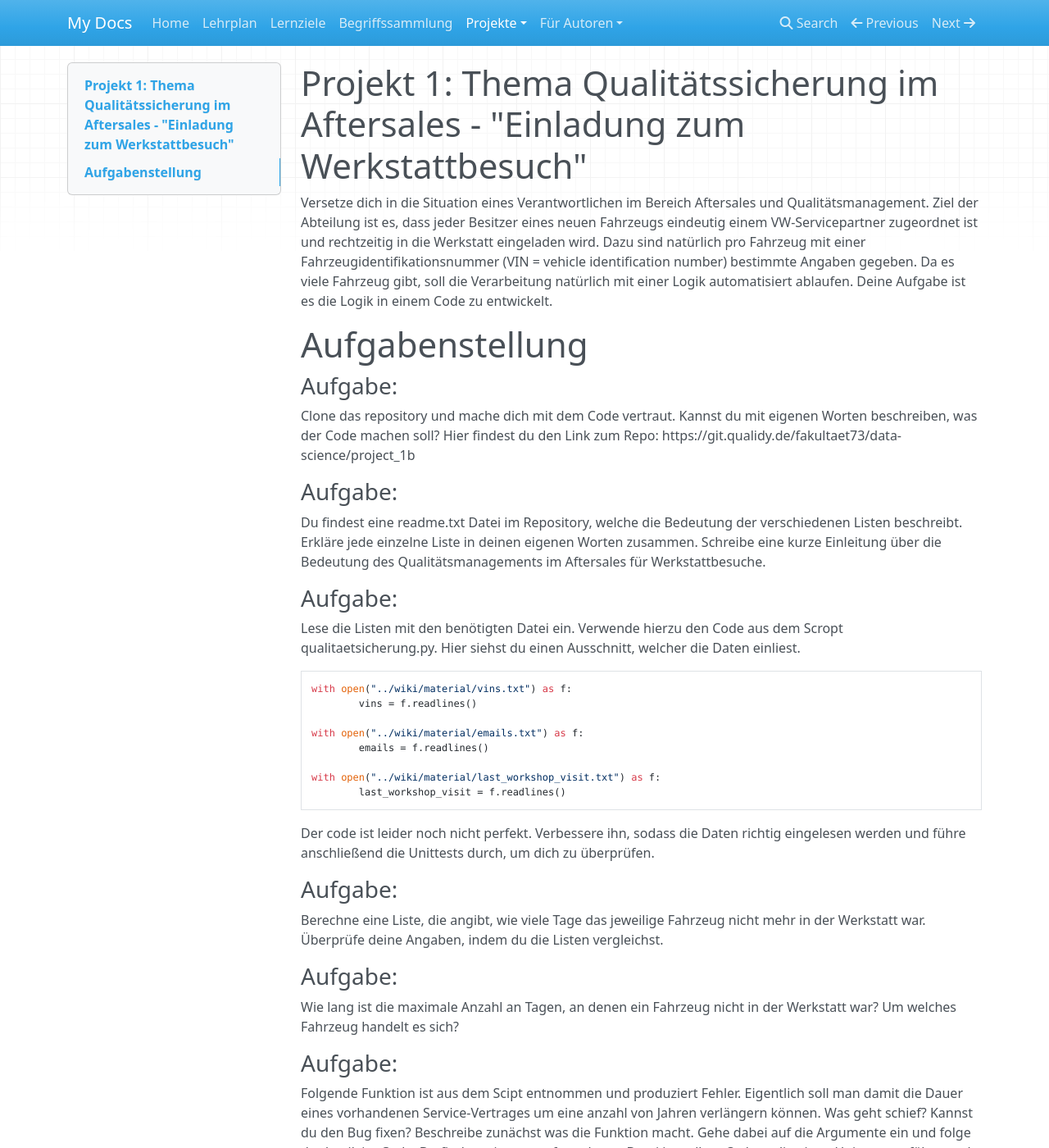
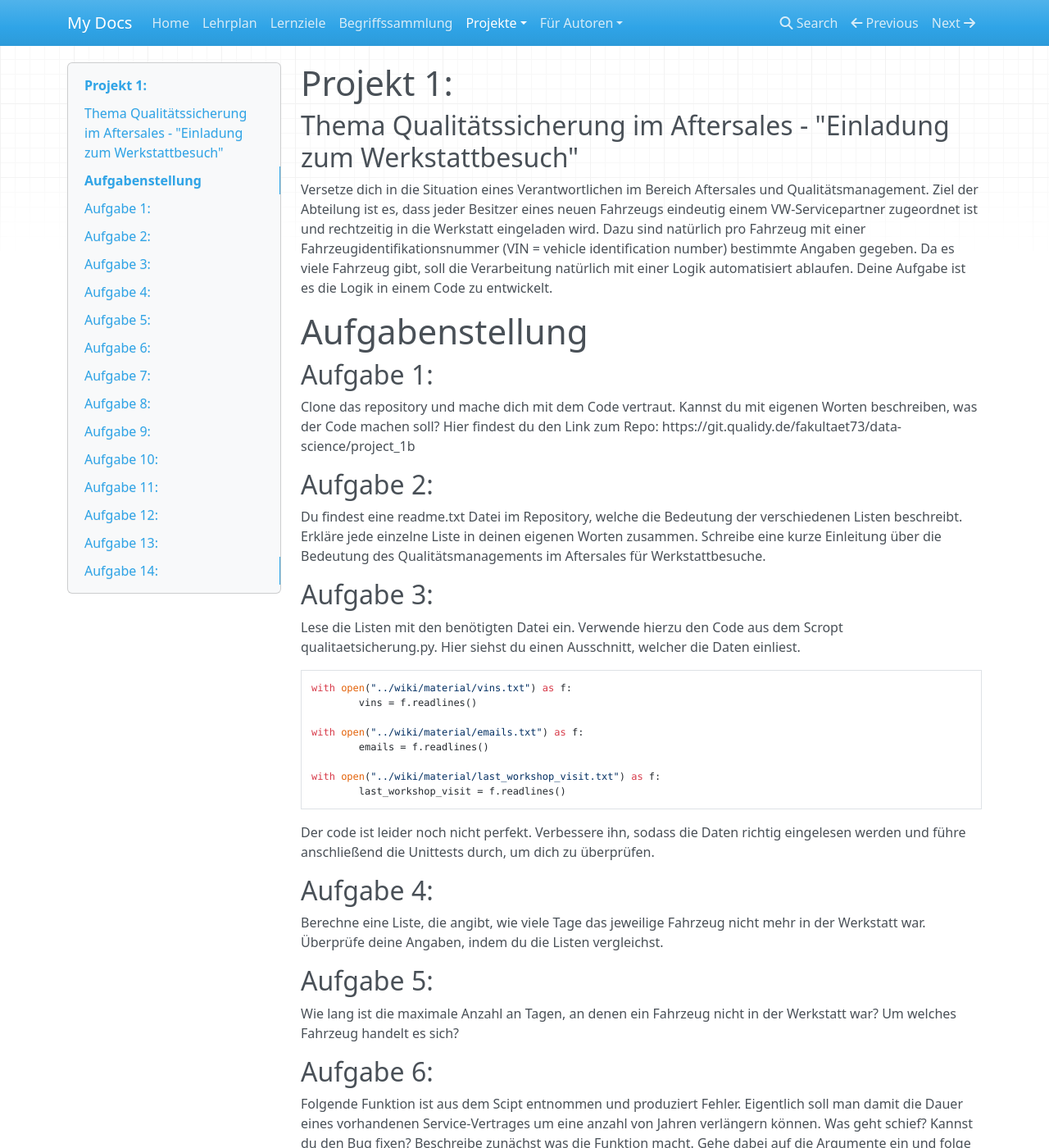
Before and after one commit to kevinsuelzle/Python_Wiki, an MkDocs documentation site: the page built from docs/projekt/projekt1a.md, in a window 1280 px wide and 1400 px high. Shown: the whole window at 82% size. Built offline with MkDocs 1.6.1, drawn with Linux system fonts in a browser that asks for light colours; nearby versions of some CDN libraries; some of the changed text lies outside the part shown.

Commit message:
anpassungen markdown

````diff
--- a/docs/projekt/projekt1a.md
+++ b/docs/projekt/projekt1a.md
@@ -1,21 +1,21 @@
-# Projekt 1: Thema Qualitätssicherung im Aftersales - "Einladung zum Werkstattbesuch"
+# Projekt 1:
+## Thema Qualitätssicherung im Aftersales - "Einladung zum Werkstattbesuch"
 Versetze dich in die Situation eines Verantwortlichen im Bereich Aftersales und Qualitätsmanagement. Ziel der Abteilung ist es, dass jeder Besitzer eines neuen Fahrzeugs eindeutig einem VW-Servicepartner zugeordnet ist und rechtzeitig in die Werkstatt eingeladen wird.
 Dazu sind natürlich pro Fahrzeug mit einer Fahrzeugidentifikationsnummer (VIN = vehicle identification number) bestimmte Angaben gegeben.
 Da es viele Fahrzeug gibt, soll die Verarbeitung natürlich mit einer Logik automatisiert ablaufen.
 Deine Aufgabe ist es die Logik in einem Code zu entwickelt.
 
 # Aufgabenstellung
-
-### Aufgabe:
+## Aufgabe 1:
 Clone das repository und mache dich mit dem Code vertraut. Kannst du mit eigenen Worten beschreiben, was der Code machen soll?
 Hier findest du den Link zum Repo: https://git.qualidy.de/fakultaet73/data-science/project_1b
 
-### Aufgabe:
+## Aufgabe 2:
 Du findest eine readme.txt Datei im Repository, welche die Bedeutung der verschiedenen Listen beschreibt.
 Erkläre jede einzelne Liste in deinen eigenen Worten zusammen.
 Schreibe eine kurze Einleitung über die Bedeutung des Qualitätsmanagements im Aftersales für Werkstattbesuche.
 
-### Aufgabe:
+## Aufgabe 3:
 Lese die Listen mit den benötigten Datei ein. Verwende hierzu den  Code aus dem Scropt qualitaetsicherung.py.
 Hier siehst du einen Ausschnitt, welcher die Daten einliest.
 
@@ -32,15 +32,15 @@ with open("../wiki/material/last_workshop_visit.txt") as f:
 
 Der code ist leider noch nicht perfekt. Verbessere ihn, sodass die Daten richtig eingelesen werden und führe anschließend die Unittests durch, um dich zu überprüfen.
 
-### Aufgabe:
+## Aufgabe 4:
 Berechne eine Liste, die angibt, wie viele Tage das jeweilige Fahrzeug nicht mehr in der Werkstatt war. Überprüfe deine Angaben, indem du die Listen vergleichst.
 
-### Aufgabe:
+## Aufgabe 5:
 Wie lang ist die maximale Anzahl an Tagen, an denen ein Fahrzeug nicht in der Werkstatt war?
 Um welches Fahrzeug handelt es sich?
 
 
-### Aufgabe:
+## Aufgabe 6:
 Folgende Funktion ist aus dem Scipt entnommen und produziert Fehler. Eigentlich soll man damit die Dauer eines vorhandenen Service-Vertrages um eine anzahl von Jahren verlängern können.
 Was geht schief? Kannst du den Bug fixen?
 Beschreibe zunächst was die Funktion macht. Gehe dabei auf die Argumente ein und folge der Logik im Code.
@@ -56,41 +56,41 @@ def extend_service_duration(service_contract_durations, vins, vin , years):
 ```
 
 
-### Aufgabe:
+## Aufgabe 7:
 Berechne die Servicekosten, welche sich aus der Servicegebühr und der Servicepauschale zusammensetzt.
 Beachte dabei jedoch, dass diese nur anfällt, falls das Fahrzeug im aktuellen Betriebsjahr noch nicht in der Werkstatt war.
 Sonst soll der Wert mit "0 Euro" angegeben werden.
 
 
-### Aufgabe:
+## Aufgabe 8:
 Schreibe eine Funktion, die pro Fahrzeug ausspuckt, ob der Kunde für einen Bremsbelagwechsel in die Werkstatt eingeladen werden soll.
 Sofern seit dem letzten Besuch mindestens 30.000km zurückgelegt wurden, soll dies geschehen. Der Output soll wieder eine Liste sein.
 Du darfst die Input-Listen nicht verändern.
 
 
-### Aufgabe:
+## Aufgabe 9:
 Prüfe das Format aller Telefonnummern (sie sollen mit +49 anfangen und die Führende 0 soll ggf. weggelassen werden.)
 Schreibe eine Funktion, die das Prüft und ggf in diesen Standard überführt. Schreibe auch einen Unittest für deine Funktion in die bereits vorhandene Datei test_aftersales.py
 
 
-### Aufgabe:
+## Aufgabe 10:
 Prüfe, ob jedes Fahrzeug einem Servicepartner zugeordnet ist, damit dieser den Fahrzeughalten kontaktieren kann.
 Falls nein, dann erstelle eine .txt Datei in der die Liste aller nicht-zugeordneten VINs inklusive der gegebenen Informationen, damit die Qualitätssicherung das Problem angehen kann.
 
 
-### Aufgabe:
+## Aufgabe 11:
 "Stelle die VIN mit der längsten Werkstattabwesenheit exemplarisch in einem Steckbrief dar. Verwende hierzu ein Foto des Fahrzeugmodells aus dem Internet und stelle mit einer Text-Bild-Kombination eine schöne Darstellung für deine Präsentation zusammen.
 Leite eine Handlungsempfehlung für das Qualitätsmanagement dafür ab. Kann man hier den Service oder das System etwas verbessern?
 Verwende hierzu das Python-Modul tkinter und stelle eine Schaltfläche bereit, mit welcher der Nutzer aus der Liste aller vorhandenen VINs auswählen kann.
 Lass deiner Kreativität freien Lauf.
 
 
-### Aufgabe:
+## Aufgabe 12:
 Du wirst sicherlich schon bemerkt haben, dass die einzelen Listen sehr unpraktisch oder unbequem sind. Es wäre doch toll, alle Information in einem Objekt zu haben. Später wirst du lernen wie das geht.
 Heute solst du noch für die Fachabteilung eine Datei erstellen, in der die Informationen geordnet zusammengestellt sind. Verwende hierzu bitte das JSON Format und gebe die Daten in einer .txt-Datei aus.
 
 
-### Aufgabe:
+## Aufgabe 13:
 Aus den gefahrenen Kilometern kannst du die Gesamtkilometerleistung der Flotte bestimmen. Mal angenommen die Flotte gehört zu einem Unternehmen,
 welches seinen Mitarbeitern die Fahrzeuge zur Verfügung gestellt hat.
 Der Kunde überlegt seinen Mitarbeitern freies Tanken mit diesen Fahrzeugen als Benefit zu schenken.
@@ -98,5 +98,5 @@ Stell eine plausible Rechnung auf, mit der du die ungefähren Jahreskosten für
 Was kostet es pro Mitarbeiter und Jahr in etwa? Würdest du dem Unternehmen diese Maßnahme empfehlen? Kannst du eine Auswahlfunktion in deiner App entwickeln, sodass die Kosten für die ausgewählte Flotte dort in der App angezeigt werden?
 
 
-### Aufgabe:
+## Aufgabe 14:
 Lade deine Ergebnisse ins remote GIT Repository hoch.
````
Also changed, not shown: docs/projekt/projekt1b.md (+12 -12 lines).
